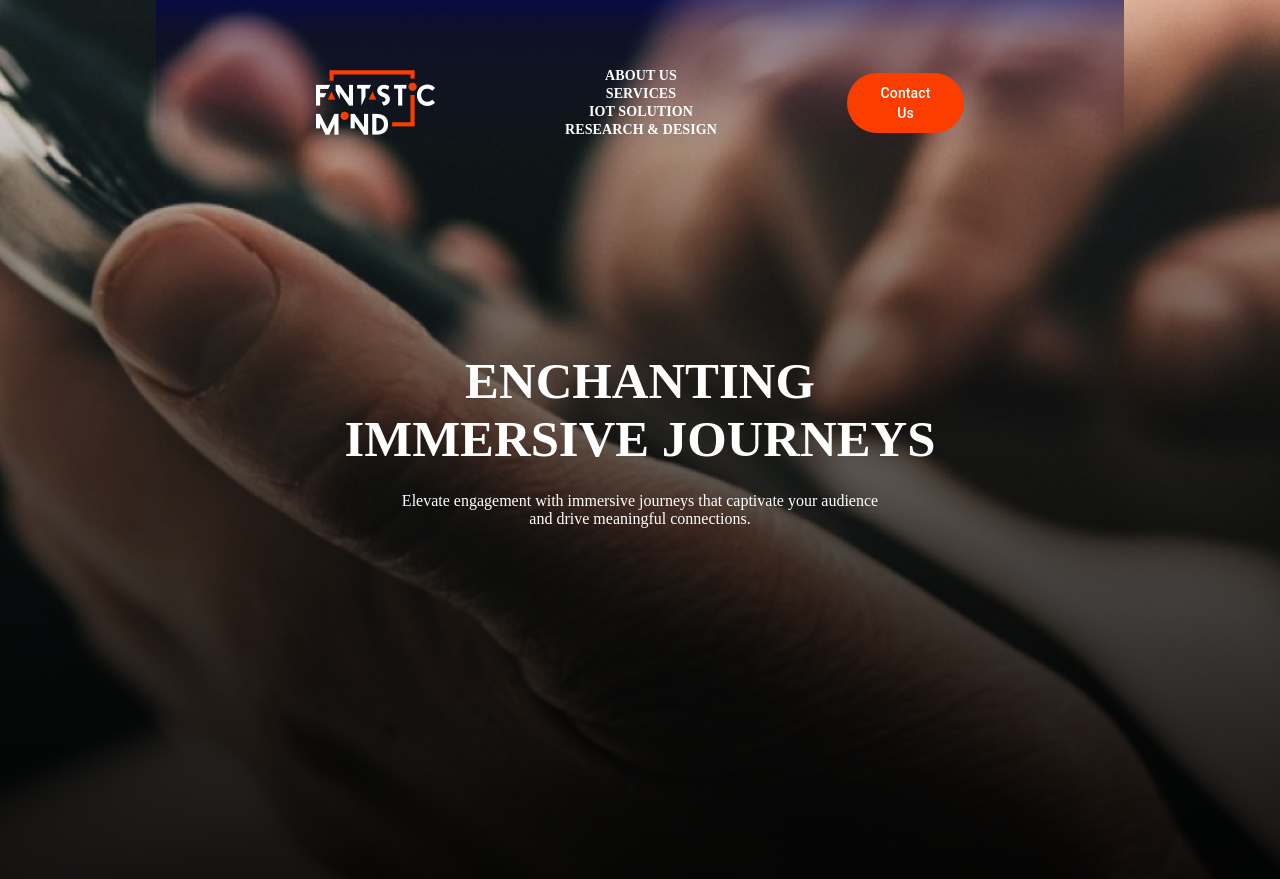
After one commit to yassir56069/FMwebsite, a PHP site: page /contact_us.html in a window 1280 px wide. The commit adds this page. Run offline with PHP 8.4, Linux system fonts and the light colour scheme.

```diff
--- /dev/null
+++ b/contact_us.html
@@ -0,0 +1,33 @@
+<!DOCTYPE html>
+<html lang="en">
+    <head>
+        <meta charset="UTF-8">
+        <meta name="viewport" content="width=device-width, initial-scale=1.0">
+        <meta http-equiv="X-UA-Compatible" content="ie=edge">
+        <title>Immersive Journey</title>
+        <link rel="stylesheet" href="style.css">
+    </head>
+    <body>
+            <!-- navigation-bar -->
+            <div class="Contact_us-header-section">
+                <div class="navigation-bar">
+                    <img class="logo" src="assets/FM_logo.png" onclick="window.location.href='home.php'" alt="Fantastic Mind Logo">
+                    <div class="page-link">
+                        <a href="about_us.php">about us</a>
+                        <a href="services.php">services</a>
+                        <a href="iot_solution.php">iot solution</a>
+                        <a href="r&d_use_case.php">research & design</a>
+                    </div>
+                    <button class="o-btn">Contact Us</button>
+                </div>
+                <div class="header-text">
+                    <h2>
+                        Enchanting <br />
+                        immersive journeys
+                    </h2>
+                    <p style="text-align: center;">
+                        Elevate engagement with immersive journeys that captivate your audience <br />
+                        and drive meaningful connections.
+                    </p>
+                </div>
+            </div>
--- a/style.css
+++ b/style.css
@@ -124,6 +124,20 @@ body::-webkit-scrollbar{
     background: linear-gradient(180deg, rgba(0, 0, 0, 0.00) 0%, rgba(0, 0, 0, 0.70) 100%), url(assets/insuretech_banner.png), lightgray 50% / cover no-repeat;
     background-size: cover;
     background-position: center;
+}
+
+.Contact_us-header-section{
+    display: flex;
+    width: 100%;
+    contain: layout;
+    flex-direction: column;
+    align-items: center;
+    gap: 147px;
+    border-radius: var(--button-button-corner-radius, 0px);
+    background: linear-gradient(180deg, rgba(0, 0, 0, 0.00) 0%, rgba(0, 0, 0, 0.70) 100%), url(assets/contact_us_header.png), lightgray 50% / cover no-repeat;
+    background-size: cover;
+    background-position: center;
+
 }
 
 .navbar-container {
```
Also changed, not shown: assets/contact_us_header.png (added).
